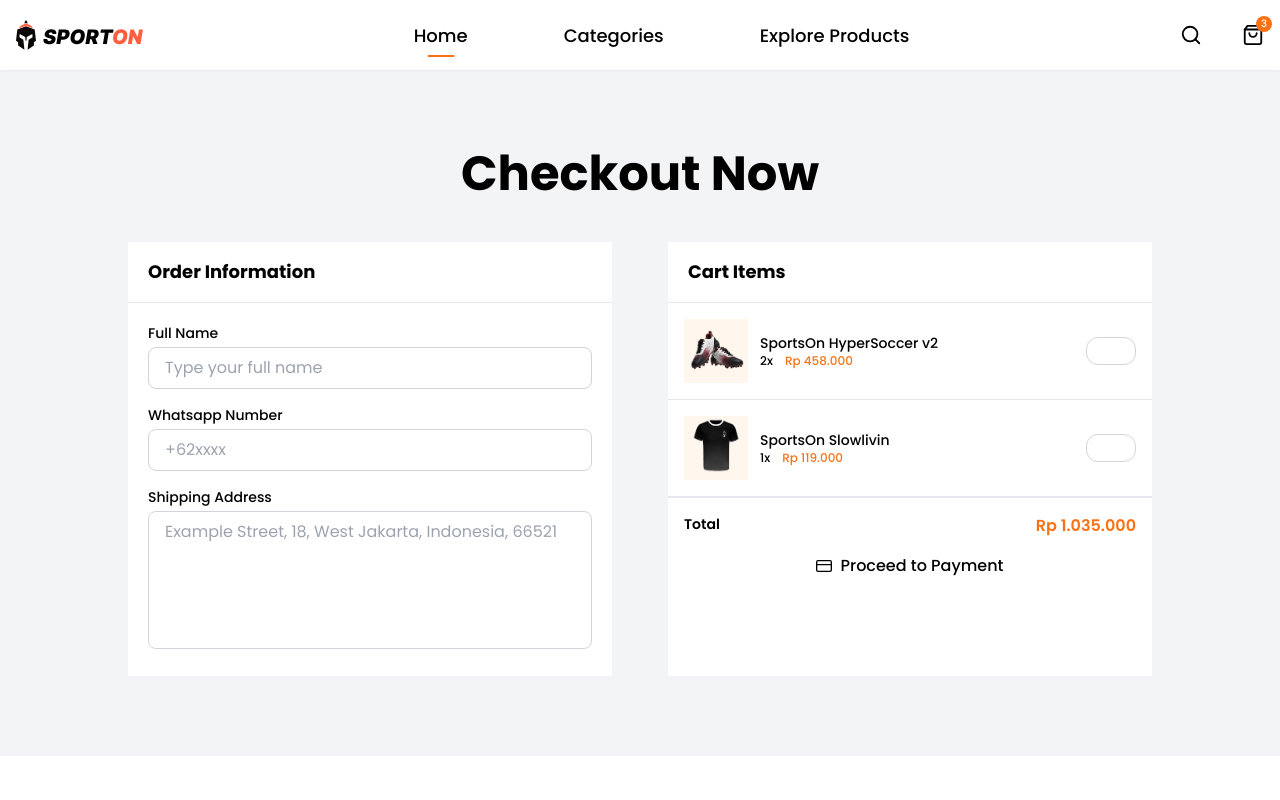
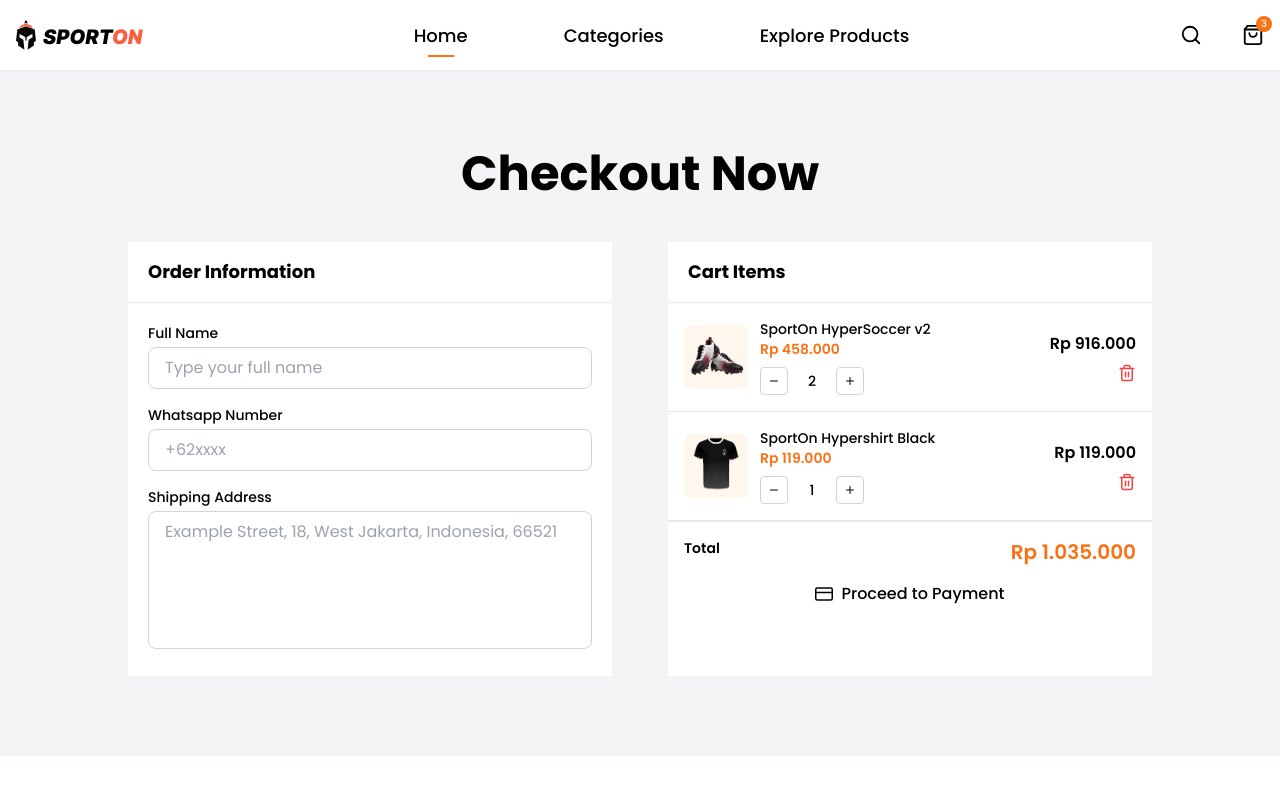
Before and after one commit to melindanurss/sporton-project-aguna-course, a Next.js app: page /checkout in a window 1280 px wide. Shown: the top 800 px of the page. Built offline with nearby package versions, Linux system fonts and the light colour scheme.

Commit message:
Update fixes cart icons but still error

```diff
--- a/app/components/checkout/cart-items.tsx
+++ b/app/components/checkout/cart-items.tsx
@@ -1,34 +1,37 @@
 "use client";
-
 import Image from "next/image";
-import { cartList } from "../ui/cart-popup";
 import priceFormatter from "@/app/utils/price-formatter";
 import Button from "../ui/button";
-import { FiCreditCard, FiTrash2 } from "react-icons/fi";
+import { FiCreditCard, FiTrash2, FiPlus, FiMinus } from "react-icons/fi";
 import CardWithHeader from "../ui/card-with-header";
 import { useRouter } from "next/navigation";
-import { useState } from "react";
+import { useCart } from "../../context/CartContext";
 
 const CartItems = () => {
   const { push } = useRouter();
-  const [items, setItems] = useState(cartList);
+  const { cart, removeFromCart, updateQuantity, getCartTotal } = useCart();
+  const totalPrice = getCartTotal();
 
-  const totalPrice = items.reduce(
-    (total, item) => total + item.price * item.qty,
-    0
-  );
-
-  const handleRemoveItem = (index: number) => {
-    const newItems = items.filter((_, i) => i !== index);
-    setItems(newItems);
-  };
+  if (cart.length === 0) {
+    return (
+      <CardWithHeader title="Cart Items">
+        <div className="p-8 text-center text-gray-500">
+          <p>Your cart is empty</p>
+          <Button variant="primary" className="mt-4" onClick={() => push("/")}>
+            Continue Shopping
+          </Button>
+        </div>
+      </CardWithHeader>
+    );
+  }
 
   return (
     <CardWithHeader title="Cart Items">
-      <div className="overflow-auto max-h-[300px]">
-        {items.map((item, index) => (
-          <div className="border-b border-gray-200 p-4 flex gap-3" key={index}>
-            <div className="bg-primary-light aspect-square w-16 flex justify-center items-center">
+      <div className="overflow-auto max-h-[400px]">
+        {cart.map((item) => (
+          <div className="border-b border-gray-200 p-4 flex gap-3 items-center" key={item.id}>
+            {/* Gambar */}
+            <div className="bg-primary-light aspect-square w-16 flex justify-center items-center rounded-lg">
               <Image
                 src={`/images/${item.imgUrl}`}
                 width={63}
@@ -37,38 +40,51 @@
                 className="aspect-square object-contain"
               />
             </div>
-            <div className="self-center">
+
+            {/* Info Produk */}
+            <div className="flex-1">
               <div className="text-sm font-medium">{item.name}</div>
-              <div className="flex gap-3 font-medium text-xs">
-                <div>{item.qty}x</div>
-                <div className="text-primary">{priceFormatter(item.price)}</div>
+              <div className="text-primary text-sm font-semibold">{priceFormatter(item.price)}</div>
+              <div className="flex items-center gap-2 mt-2">
+                <button
+                  onClick={() => updateQuantity(item.id, item.qty - 1)}
+                  className="w-7 h-7 flex items-center justify-center border border-gray-300 rounded hover:bg-gray-100 transition-colors"
+                >
+                  <FiMinus size={12} />
+                </button>
+                <span className="text-sm font-medium w-8 text-center">{item.qty}</span>
+                <button
+                  onClick={() => updateQuantity(item.id, item.qty + 1)}
+                  className="w-7 h-7 flex items-center justify-center border border-gray-300 rounded hover:bg-gray-100 transition-colors"
+                >
+                  <FiPlus size={12} />
+                </button>
               </div>
             </div>
-            <Button
-              size="small"
-              variant="ghost"
-              className="w-7 h-7 p-0! self-center ml-auto"
-              onClick={() => handleRemoveItem(index)}
-            >
-              <FiTrash2 />
-            </Button>
+
+            {/* Harga Total & Tombol Hapus */}
+            <div className="text-right">
+              <div className="font-semibold">{priceFormatter(item.price * item.qty)}</div>
+              <button
+                onClick={() => removeFromCart(item.id)}
+                className="text-red-500 hover:text-red-700 transition-colors mt-2 flex items-center justify-end w-full"
+                aria-label="Remove item"
+              >
+                <FiTrash2 size={18} />
+              </button>
+            </div>
           </div>
         ))}
       </div>
 
+      {/* Total */}
       <div className="border-t border-gray-200 p-4">
-        <div className="flex justify-between font-semibold">
+        <div className="flex justify-between font-semibold mb-4">
           <div className="text-sm">Total</div>
-          <div className="text-primary">
-            {priceFormatter(totalPrice)}
-          </div>
+          <div className="text-primary text-xl">{priceFormatter(totalPrice)}</div>
         </div>
-        <Button
-          variant="dark"
-          className="w-full mt-4"
-          onClick={() => push("/payment")}
-        >
-          <FiCreditCard />
+        <Button variant="dark" className="w-full" onClick={() => push("/payment")}>
+          <FiCreditCard size={18} />
           Proceed to Payment
         </Button>
       </div>
--- a/app/components/ui/cart-popup.tsx
+++ b/app/components/ui/cart-popup.tsx
@@ -1,93 +1,72 @@
 "use client";
-
 import priceFormatter from "@/app/utils/price-formatter";
 import Image from "next/image";
 import Button from "./button";
-import { FiArrowRight, FiTrash2 } from "react-icons/fi";
+import { FiArrowRight, FiTrash2, FiPlus, FiMinus, FiShoppingBag } from "react-icons/fi";
 import { useRouter } from "next/navigation";
+import { useCart } from "../../context/CartContext";
 
-export const cartList = [
-  {
-    name: "SportsOn HyperSoccer v2",
-    category: "Football",
-    price: 458000,
-    qty: 2,
-    imgUrl: "football-shoes (1).png",
-  },
-  {
-    name: "SportsOn Slowlivin",
-    category: "Running",
-    price: 119000,
-    qty: 1,
-    imgUrl: "sportshirt black.png",
-  },
-];
+const CartPopup = ({ onClose }: { onClose?: () => void }) => {
+  const { push } = useRouter();
+  const { cart, removeFromCart, updateQuantity, getCartTotal } = useCart();
+  const totalPrice = getCartTotal();
 
-const CartPopup = () => {
-  const { push } = useRouter();
-
-  const totalPrice = cartList.reduce(
-    (total, item) => total + item.price * item.qty,
-    0
-  );
-
-  const handleCheckout = () => {
-    push("/checkout");
-  };
-
-  const handleRemoveItem = (index: number) => {
-    // Implement remove item logic
-    console.log("Remove item", index);
-  };
+  if (cart.length === 0) {
+    return (
+      <div className="bg-white shadow-xl border border-gray-200 w-96 z-10 rounded-xl">
+        <div className="p-4 border-b border-gray-200 font-bold text-center flex justify-between items-center">
+          <span>Shopping Cart</span>
+          <button onClick={onClose} className="text-gray-400 hover:text-primary text-xl">&times;</button>
+        </div>
+        <div className="p-8 text-center text-gray-500">
+          <FiShoppingBag size={48} className="mx-auto mb-3 text-gray-300" />
+          <p>Your cart is empty</p>
+          <Button variant="primary" className="mt-4" onClick={onClose}>Continue Shopping</Button>
+        </div>
+      </div>
+    );
+  }
 
   return (
-    <div className="absolute bg-white right-0 top-12 shadow-xl shadow-black/10 border border-gray-200 w-96 z-10">
-      <div className="p-4 border-b border-gray-200 font-bold text-center">
-        Shopping Cart
+    <div className="bg-white shadow-xl border border-gray-200 w-96 z-10 rounded-xl">
+      <div className="p-4 border-b border-gray-200 font-bold text-center flex justify-between items-center">
+        <span>Shopping Cart</span>
+        <button onClick={onClose} className="text-gray-400 hover:text-primary text-xl">&times;</button>
       </div>
-      <div className="max-h-80 overflow-auto">
-        {cartList.map((item, index) => (
-          <div className="border-b border-gray-200 p-4 flex gap-3" key={index}>
-            <div className="bg-primary-light aspect-square w-16 flex justify-center items-center">
-              <Image
-                src={`/images/${item.imgUrl}`}
-                width={63}
-                height={63}
-                alt={item.name}
-                className="aspect-square object-contain"
-              />
+      <div className="max-h-96 overflow-auto">
+        {cart.map((item) => (
+          <div className="border-b border-gray-200 p-4 flex gap-3" key={item.id}>
+            <div className="bg-primary-light aspect-square w-16 flex justify-center items-center rounded-lg">
+              <Image src={`/images/${item.imgUrl}`} width={63} height={63} alt={item.name} className="aspect-square object-contain" />
             </div>
-            <div className="self-center">
+            <div className="flex-1">
               <div className="text-sm font-medium">{item.name}</div>
-              <div className="flex gap-3 font-medium text-xs">
-                <div>{item.qty}x</div>
-                <div className="text-primary">{priceFormatter(item.price)}</div>
+              <div className="text-primary text-sm font-semibold">{priceFormatter(item.price)}</div>
+              <div className="flex items-center gap-2 mt-2">
+                <button onClick={() => updateQuantity(item.id, item.qty - 1)} className="w-6 h-6 flex items-center justify-center border border-gray-300 rounded hover:bg-gray-100">
+                  <FiMinus size={10} />
+                </button>
+                <span className="text-sm font-medium w-6 text-center">{item.qty}</span>
+                <button onClick={() => updateQuantity(item.id, item.qty + 1)} className="w-6 h-6 flex items-center justify-center border border-gray-300 rounded hover:bg-gray-100">
+                  <FiPlus size={10} />
+                </button>
               </div>
             </div>
-            <Button
-              size="small"
-              variant="ghost"
-              className="w-7 h-7 p-0! self-center ml-auto"
-              onClick={() => handleRemoveItem(index)}
-            >
-              <FiTrash2 />
-            </Button>
+            <div className="text-right">
+              <div className="font-semibold text-sm">{priceFormatter(item.price * item.qty)}</div>
+              <button onClick={() => removeFromCart(item.id)} className="text-red-500 hover:text-red-700 mt-2 block ml-auto">
+                <FiTrash2 size={16} />
+              </button>
+            </div>
           </div>
         ))}
       </div>
       <div className="border-t border-gray-200 p-4">
-        <div className="flex justify-between font-semibold">
+        <div className="flex justify-between font-semibold mb-4">
           <div className="text-sm">Total</div>
-          <div className="text-primary">
-            {priceFormatter(totalPrice)}
-          </div>
+          <div className="text-primary text-lg">{priceFormatter(totalPrice)}</div>
         </div>
-        <Button
-          variant="dark"
-          size="small"
-          className="w-full mt-4"
-          onClick={handleCheckout}
-        >
+        <Button variant="dark" size="small" className="w-full" onClick={() => { push("/checkout"); onClose?.(); }}>
           Checkout Now <FiArrowRight />
         </Button>
       </div>
--- a/app/context/CartContext.tsx
+++ b/app/context/CartContext.tsx
@@ -31,19 +31,46 @@
   return context;
 };
 
+// DATA AWAL UNTUK CART (SEEDER)
+const initialCart: CartItem[] = [
+  {
+    id: 3,
+    name: "SportOn HyperSoccer v2",
+    category: "Football",
+    price: 458000,
+    imgUrl: "football-shoes (1).png",
+    qty: 2,
+  },
+  {
+    id: 5,
+    name: "SportOn Hypershirt Black",
+    category: "Running",
+    price: 119000,
+    imgUrl: "sportshirt black.png",
+    qty: 1,
+  },
+];
+
 export const CartProvider = ({ children }: { children: ReactNode }) => {
   const [cart, setCart] = useState<CartItem[]>([]);
+  const [isLoaded, setIsLoaded] = useState(false);
 
   useEffect(() => {
     const savedCart = localStorage.getItem("sporton-cart");
     if (savedCart) {
       setCart(JSON.parse(savedCart));
+    } else {
+      // Jika tidak ada data di localStorage, gunakan data awal
+      setCart(initialCart);
     }
+    setIsLoaded(true);
   }, []);
 
   useEffect(() => {
-    localStorage.setItem("sporton-cart", JSON.stringify(cart));
-  }, [cart]);
+    if (isLoaded) {
+      localStorage.setItem("sporton-cart", JSON.stringify(cart));
+    }
+  }, [cart, isLoaded]);
 
   const addToCart = (product: CartItem, quantity: number) => {
     setCart((prevCart) => {
--- a/app/layout.tsx
+++ b/app/layout.tsx
@@ -3,6 +3,7 @@
 import "./globals.css";
 import Header from "./components/layouts/header";
 import Footer from "./components/layouts/footer";
+import { CartProvider } from "./context/CartContext";  // ← TAMBAHKAN INI
 
 const poppins = Poppins({
   variable: "--font-poppins",
@@ -24,9 +25,11 @@
   return (
     <html lang="en">
       <body className={`${poppins.variable} antialiased`}>
-        <Header />
-        {children}
-        <Footer />
+        <CartProvider>   {/* ← TAMBAHKAN PEMBUNGKUS INI */}
+          <Header />
+          {children}
+          <Footer />
+        </CartProvider>
       </body>
     </html>
   );
```
